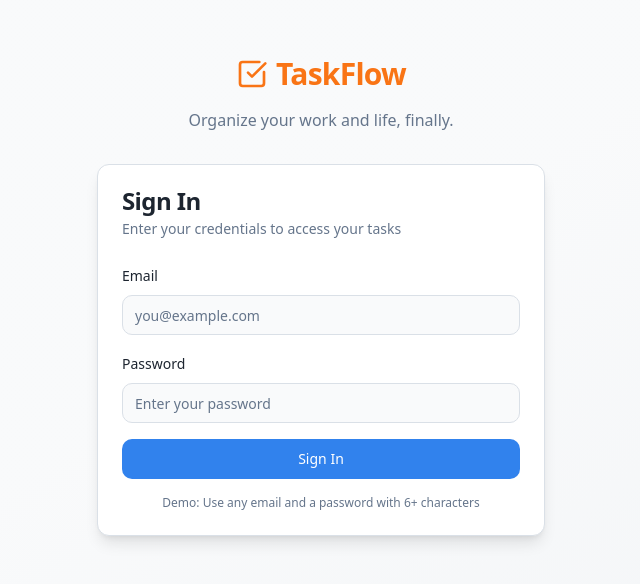
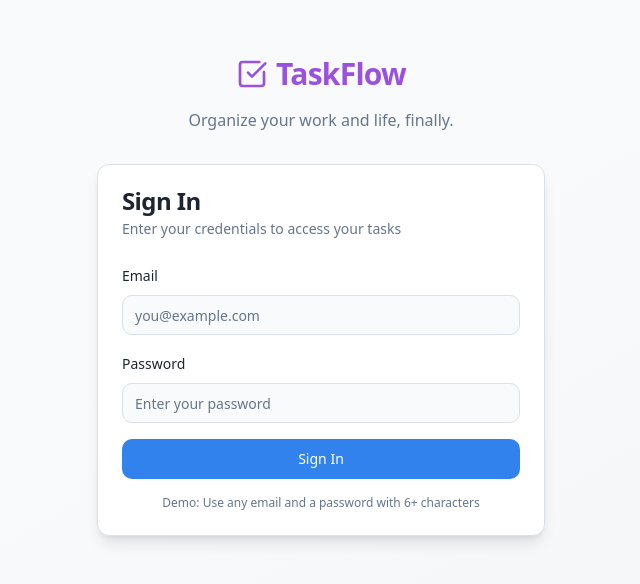
Before and after one commit to jogarriot/focus-hub, a React (Vite) app: page /login in a window 1280 px wide. Shown: the part 104-688 px from the top of the page, without its empty margins (319-959 px from the left). Built offline with nearby package versions, Linux system fonts and the light colour scheme; the HTML template or start-up script is replaced by a standard one.

Commit message:
Reverted to commit f46491d328f42909bc3526888d2eeea0ad8af357

```diff
--- a/src/index.css
+++ b/src/index.css
@@ -29,7 +29,7 @@ All colors MUST be HSL.
     --accent: 142 76% 36%;
     --accent-foreground: 0 0% 100%;
 
-    --purple: 25 95% 53%;
+    --purple: 270 70% 60%;
     --purple-foreground: 0 0% 100%;
 
     --destructive: 0 84% 60%;
@@ -79,7 +79,7 @@ All colors MUST be HSL.
     --accent: 142 76% 36%;
     --accent-foreground: 0 0% 100%;
 
-    --purple: 25 95% 53%;
+    --purple: 270 70% 60%;
     --purple-foreground: 0 0% 100%;
 
     --destructive: 0 84% 60%;
```
